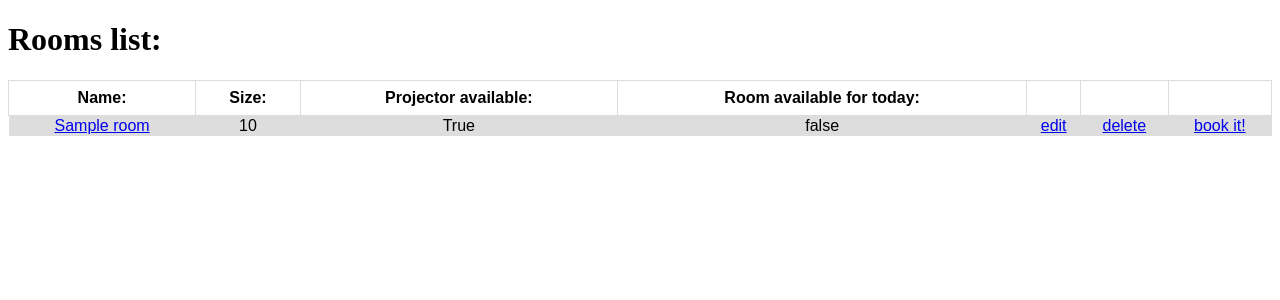
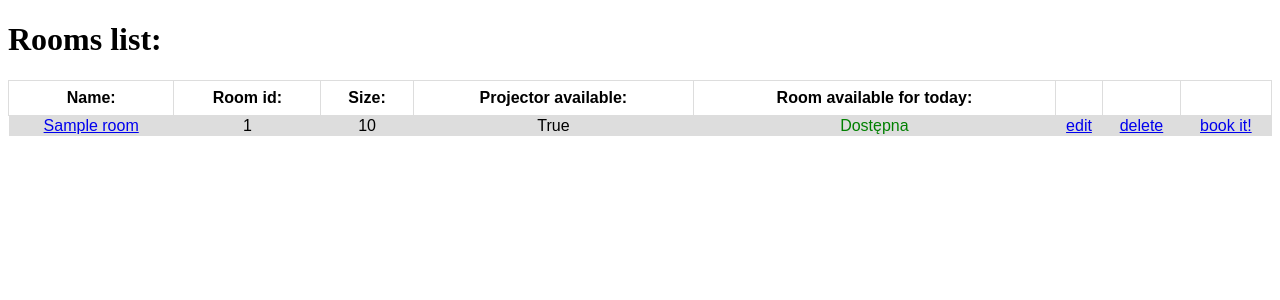
Before and after one commit to mefiuea/rooms_reservations, a Django app: page /room/all/ in a window 1280 px wide. Shown: the top 300 px of the page. Run offline with Django 4.2, Linux system fonts and the light colour scheme; tables that the repository leaves empty hold one stand-in row (values such as "Sample post").

Commit message:
add option in rooms list form/view to see if specific room is available for today

```diff
--- a/reservation_app/templates/rooms_list_form.html
+++ b/reservation_app/templates/rooms_list_form.html
@@ -30,6 +30,7 @@
     <table>
         <tr>
             <th>Name:</th>
+            <th>Room id:</th>
             <th>Size:</th>
             <th>Projector available:</th>
             <th>Room available for today:</th>
@@ -40,14 +41,22 @@
         {% for room in all_rooms %}
         <tr>
             <td><a href="{% url 'specific_room_view' room.id %}">{{ room.name }}</a></td> <!--name-->
+            <td>{{ room.id }}</td>
             <td>{{ room.size }}</td>
             <td>{{ room.projector_available }}</td>
-            <td>false</td>
+            {% if room.reserved %}
+                <td class="col-2" style="color:red;">Zarezerwowana</td>
+            {% else %}
+                <td class="col-2" style="color:green;">Dostępna</td>
+            {% endif %}
             <td><a href="{% url 'modify_room_view' room.id %}">edit</a></td> <!--edit-->
             <td><a href="{% url 'delete_room_view' room.id %}">delete</a></td> <!--delete-->
             <td><a href="{% url 'reserve_room_view' room.id %}">book it!</a></td> <!--Book it!-->
         </tr>
         {% endfor %}
     </table>
+    {% for reservation in reservation_info %}
+        <p>{{ reservation.date }} for room id = {{ reservation.room_id }}</p>
+    {% endfor %}
 </body>
 </html>
--- a/reservation_app/views.py
+++ b/reservation_app/views.py
@@ -50,8 +50,12 @@ class AllRoomsView(View):
         if not all_rooms:
             return HttpResponse('There is no rooms in data base')
 
+        for room in all_rooms:
+            reservation_dates = [reservation.date for reservation in room.reservations.all()]
+            room.reserved = date.today() in reservation_dates
+
         context = {
-            'all_rooms': all_rooms
+            'all_rooms': all_rooms,
         }
 
         return render(request, 'rooms_list_form.html', context=context)
```
